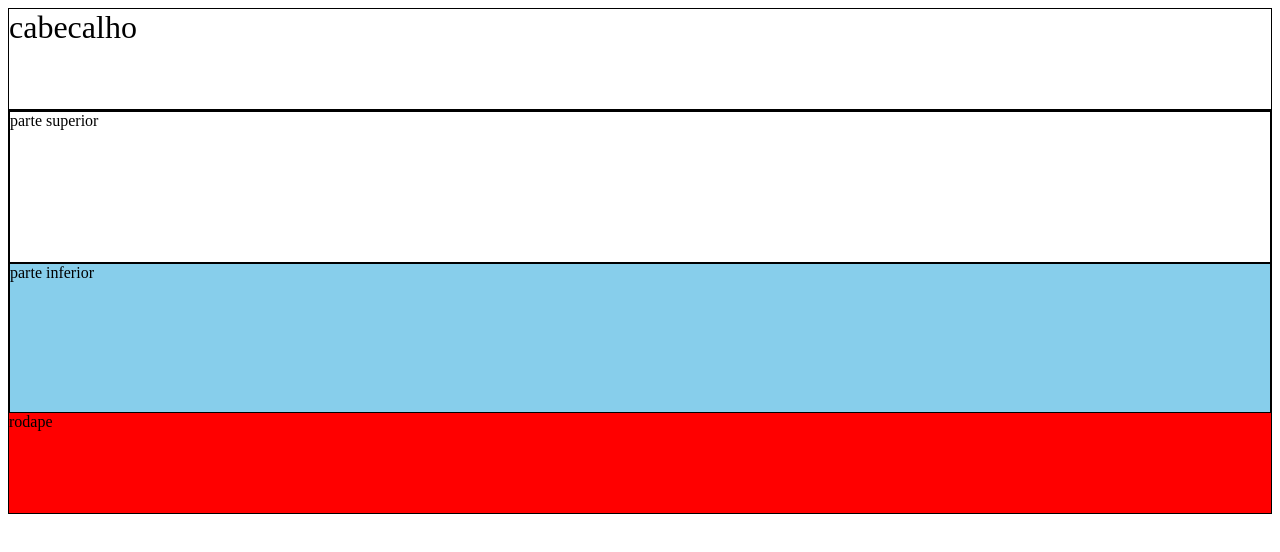
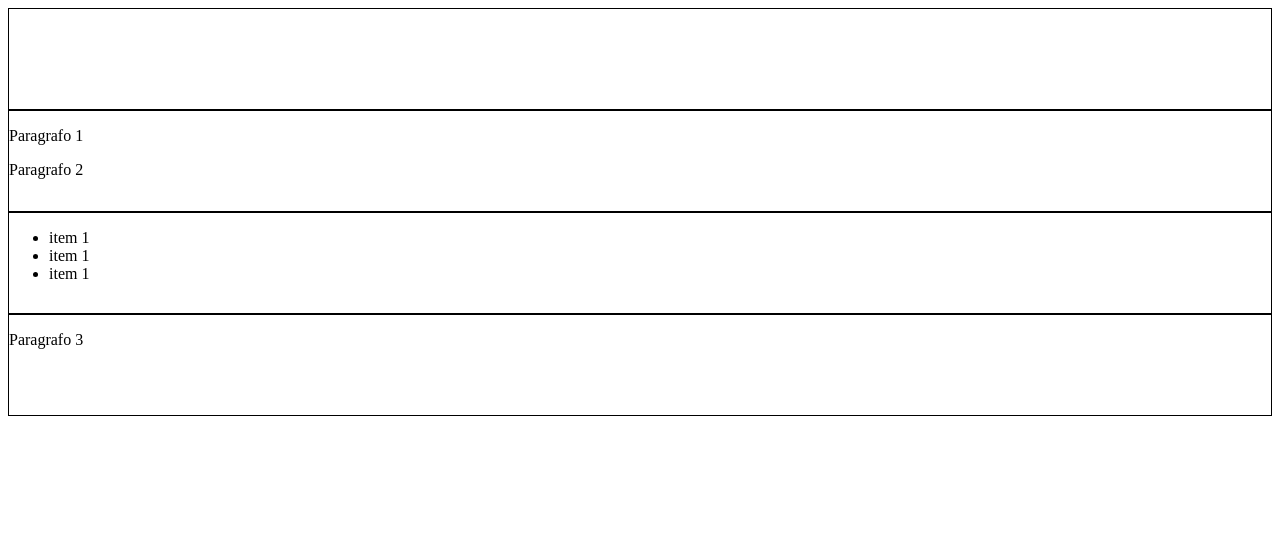
Before and after one commit to RafaelZulianeli/CSS3, a plain HTML site: page index.html in a window 1280 px wide. Drawn offline with Linux system fonts and the light colour scheme.

Commit message:
html seletores por posicao

```diff
--- a/index.html
+++ b/index.html
@@ -1,31 +1,28 @@
-<!DOCTYPE html>
-<html lang="pt-br">
+<html>
   <head>
-    <meta charset="UTF-8" />
-    <meta name="viewport" content="width=device-width, initial-scale=1.0" />
     <link rel="stylesheet" type="text/css" href="seletores.css" />
     <style>
       div {
         border: solid 1px;
-      }
-      #cabecalho {
-        height: 100px;
-      }
-      #corpo {
-        height: 300px;
-      }
-      #rodape {
         height: 100px;
       }
     </style>
-    <title>CSS3</title>
   </head>
   <body>
-    <div id="cabecalho">cabecalho</div>
-    <div id="corpo">
-      <div id="parte_superior">parte superior</div>
-      <div id="parte_inferior">parte inferior</div>
+    <div id="barra_1"></div>
+    <div id="barra_2">
+      <p>Paragrafo 1</p>
+      <p>Paragrafo 2</p>
     </div>
-    <div id="rodape">rodape</div>
+    <div id="barra_3">
+      <ul>
+        <li>item 1</li>
+        <li>item 1</li>
+        <li>item 1</li>
+      </ul>
+    </div>
+    <div id="barra_4">
+      <p>Paragrafo 3</p>
+    </div>
   </body>
 </html>
```
